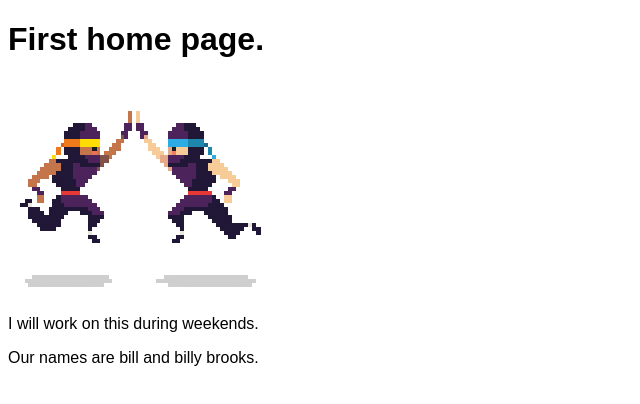
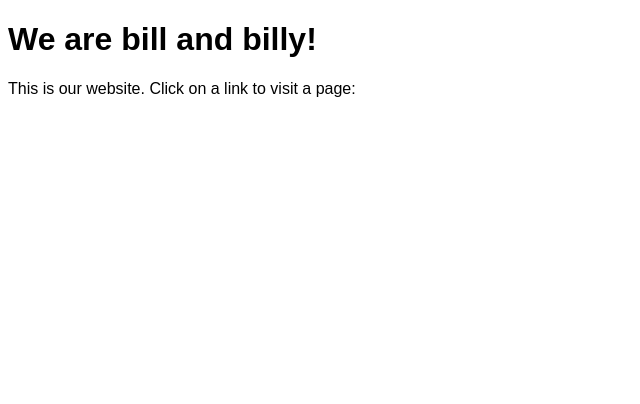
Before and after one commit to hissboombear/myfirstwebsite, a plain HTML site: page about-us.html in a window 1280 px wide. Shown: the whole page, without its empty margins (0-640 px from the left). Drawn offline with Linux system fonts and the light colour scheme.

Commit message:
still working on home page

```diff
--- a/about-us.html
+++ b/about-us.html
@@ -5,8 +5,5 @@
 <link type="text/css" rel="stylesheet"href="css/my-first-stylesheet.css"/>
 </head>
 <body>
-<h1>First home page.</h1>
-<p><img src="images/NINJA_HIGH_FIVE.png"
-alt="Picture of the Nanonauts"/></p>
-<p>I will work on this during weekends.</p>
-<p>Our names are bill and billy brooks.</p>
+<h1>We are bill and billy!</h1>
+<p>This is our website. Click on a link to visit a page:</p>
```
